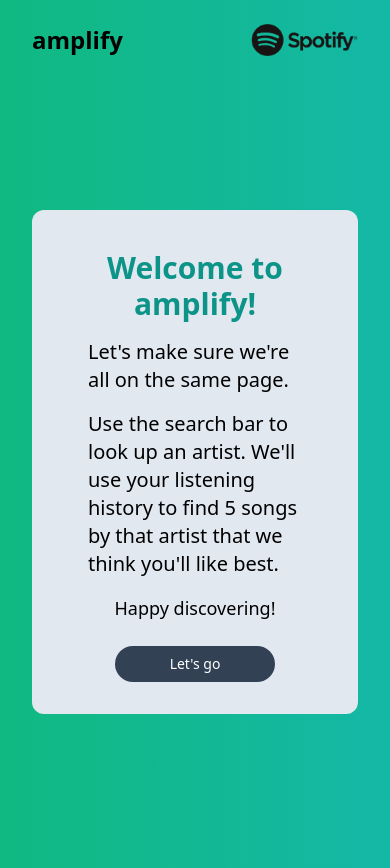
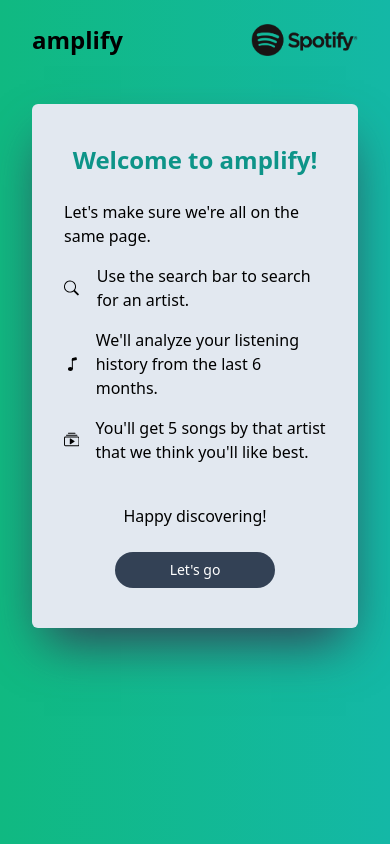
Before and after one commit to bilala45/amplify, a React (Create React App) app in the folder client/: page /about in a window 390 px wide. After the commit the page ends 844 px from the top, so only its background shows below. Built offline with nearby package versions, Linux system fonts and the light colour scheme.

Commit message:
Fix responsiveness of about page

```diff
--- a/client/src/components/AboutModal.js
+++ /dev/null
@@ -1,41 +0,0 @@
-import { useNavigate } from "react-router-dom";
-import { useState, useEffect } from "react";
-import { setUserCreds } from "../spotify.js";
-
-const AboutModal = () => {
-  // retrieve tokens from url params on initial render
-  useEffect(() => {
-    setUserCreds();
-  }, []);
-
-  // router hook to navigate to different react page
-  const navigate = useNavigate();
-
-  return (
-    <div className="h-full w-full flex items-center justify-center">
-      <div className="bg-slate-200 rounded-xl px-14 pt-10 text-center max-w-screen-md">
-        <h1 className="text-3xl font-semibold text-teal-600">
-          Welcome to amplify!
-        </h1>
-        <div className="text-xl pt-4 text-left">
-          Let's make sure we're all on the same page.
-        </div>
-        <div className="text-xl pt-4 text-left">
-          Use the search bar to look up an artist. We'll use your listening
-          history to find 5 songs by that artist that we think you'll like best.
-        </div>
-        <div className="text-lg pt-4 pb-6 text-center">Happy discovering!</div>
-        <button
-          className="bg-slate-700 w-40 text-white rounded-full py-2 mb-8 text-sm hover:bg-gradient-to-r from-emerald-500 to-teal-500 hover:text-black"
-          onClick={() => {
-            navigate("/search");
-          }}
-        >
-          Let's go
-        </button>
-      </div>
-    </div>
-  );
-};
-
-export default AboutModal;
--- a/client/src/pages/AboutPage.js
+++ b/client/src/pages/AboutPage.js
@@ -1,10 +1,90 @@
-import AboutModal from "../components/AboutModal";
+import { useNavigate } from "react-router-dom";
+import { useEffect } from "react";
+import { setUserCreds } from "../spotify.js";
+import { BsSearch, BsMusicNote, BsCollectionPlay } from "react-icons/bs";
 
-const AboutPage = () => (
-  // entire content block is the width of the screen
-  <div className="pt-20 -mt-20 h-screen pb-12 -mb-12">
-    <AboutModal />
-  </div>
-);
+const AboutModal = () => {
+  // retrieve tokens from url params on initial render
+  useEffect(() => {
+    setUserCreds();
+  }, []);
 
-export default AboutPage;
+  // router hook to navigate to different react page
+  const navigate = useNavigate();
+
+  return (
+    <div className="flex justify-center">
+      <div className="bg-slate-200 rounded-md mb-24 px-8 md:px-14 py-10 text-center max-w-screen-md shadow-2xl shadow-slate-700">
+        <h1 className="text-2xl sm:text-3xl font-semibold text-teal-600">
+          Welcome to amplify!
+        </h1>
+        <div className="text-md sm:text-lg text-left">
+          <div className="pt-6 sm:pt-6 sm:text-center">
+            Let's make sure we're all on the same page.
+          </div>
+
+          <div className="hidden sm:block">
+            <div className="grid grid-cols-3 justify-items-center pt-10 text-2xl gap-8">
+              <div className="col-span-1">
+                <BsSearch />
+              </div>
+              <div className="col-span-1">
+                <BsMusicNote />
+              </div>
+              <div className="col-span-1">
+                <BsCollectionPlay />
+              </div>
+            </div>
+
+            <div className="grid grid-cols-3 pt-4 gap-8 text-center">
+              <div className="col-span-1">
+                Use the search bar to search for an artist.
+              </div>
+              <div className="col-span-1">
+                We'll analyze your listening history from the last 6 months.
+              </div>
+              <div className="col-span-1">
+                You'll get 5 songs by that artist that we think you'll like
+                best.
+              </div>
+            </div>
+          </div>
+
+          <div className="sm:hidden">
+            <div className="pt-4 flex justify-between items-center">
+              <BsSearch className="text-xl mr-[18px]" />
+              <div>Use the search bar to search for an artist.</div>
+            </div>
+
+            <div className="pt-4 flex justify-between items-center">
+              <BsMusicNote className="text-3xl mr-4" />
+              <div>
+                We'll analyze your listening history from the last 6 months.
+              </div>
+            </div>
+
+            <div className="pt-4 flex justify-between items-center">
+              <BsCollectionPlay className="text-3xl mr-4" />
+              <div>
+                You'll get 5 songs by that artist that we think you'll like
+                best.
+              </div>
+            </div>
+          </div>
+
+          <div className="pt-10 text-center">Happy discovering!</div>
+        </div>
+        <button
+          className="bg-slate-700 w-40 text-white mt-6 sm:mt-10 rounded-full py-2 text-sm hover:bg-gradient-to-r from-emerald-500 to-teal-500 hover:text-black"
+          onClick={() => {
+            navigate("/search");
+          }}
+        >
+          Let's go
+        </button>
+      </div>
+    </div>
+  );
+};
+
+export default AboutModal;
```
